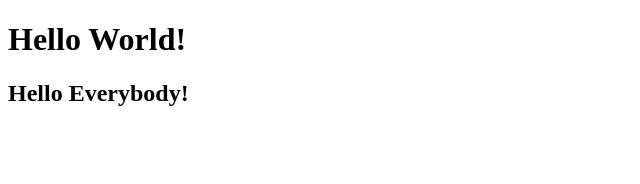
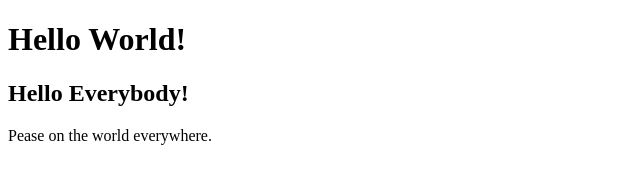
Before and after one commit to ValeriyZoloto/project-git, a plain HTML site: page index.html in a window 1280 px wide. Shown: the whole page, without its empty margins (0-640 px from the left). Drawn offline with Linux system fonts and the light colour scheme.

Commit message:
second commit

```diff
--- a/index.html
+++ b/index.html
@@ -8,6 +8,7 @@
 <body>
     <h1>Hello World!</h1>
     <h2>Hello Everybody!</h2>
+    <p>Pease on the world everywhere.</p>
 
 </body>
 </html>
```
